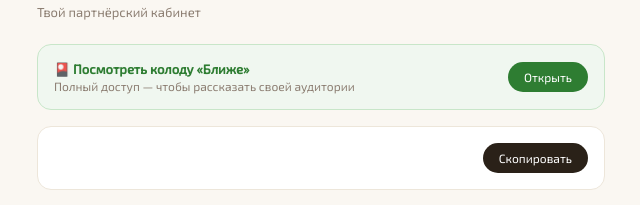
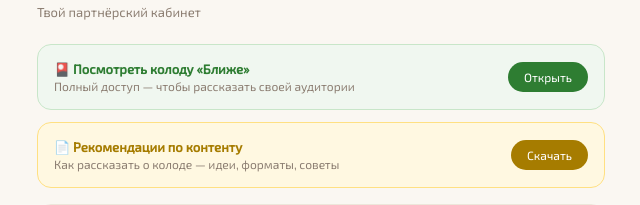
Before and after one commit to yacatya/----2, a Flask app: template app/templates/partner_dashboard.html in a window 1280 px wide. Shown: the part 115-320 px from the top of the page, without its empty margins (319-959 px from the left). Run offline with Flask 3, Linux system fonts and the light colour scheme; the template is opened without the code that fills it, so the values that code supplies are empty.

Commit message:
Добавить PDF «Рекомендации по контенту» в ЛК блогера
- Кнопка «Скачать» в дашборде партнёра ведёт на /static/verevery_partner_guide.pdf
- deploy.yml копирует PDF на сервер в app/static/
- Создана папка app/static/

https://claude.ai/code/session_01D8pqrigRmGWhEo9utkSJfg

```diff
--- a/app/templates/partner_dashboard.html
+++ b/app/templates/partner_dashboard.html
@@ -40,12 +40,20 @@
   <div class="p-welcome">Привет, {{ blogger.name }}! 👋</div>
   <div class="p-sub">Твой партнёрский кабинет</div>
 
-  <div style="background:#f0f7f0;border:1px solid #c8e6c9;border-radius:14px;padding:16px;margin-bottom:16px;display:flex;align-items:center;justify-content:space-between;gap:12px;">
+  <div style="background:#f0f7f0;border:1px solid #c8e6c9;border-radius:14px;padding:16px;margin-bottom:12px;display:flex;align-items:center;justify-content:space-between;gap:12px;">
     <div>
       <div style="font-size:13px;color:#2e7d32;font-weight:600;margin-bottom:2px;">🎴 Посмотреть колоду «Ближе»</div>
       <div style="font-size:12px;color:var(--muted);">Полный доступ — чтобы рассказать своей аудитории</div>
     </div>
     <a href="/partner/open-cards" style="padding:8px 16px;background:#2e7d32;color:white;border-radius:50px;font-size:12px;text-decoration:none;white-space:nowrap;flex-shrink:0;">Открыть</a>
+  </div>
+
+  <div style="background:#fff8e1;border:1px solid #ffe082;border-radius:14px;padding:16px;margin-bottom:16px;display:flex;align-items:center;justify-content:space-between;gap:12px;">
+    <div>
+      <div style="font-size:13px;color:#a67c00;font-weight:600;margin-bottom:2px;">📄 Рекомендации по контенту</div>
+      <div style="font-size:12px;color:var(--muted);">Как рассказать о колоде — идеи, форматы, советы</div>
+    </div>
+    <a href="/static/verevery_partner_guide.pdf" target="_blank" style="padding:8px 16px;background:#a67c00;color:white;border-radius:50px;font-size:12px;text-decoration:none;white-space:nowrap;flex-shrink:0;">Скачать</a>
   </div>
 
   <div class="utm-box">
```
Also changed, not shown: .github/workflows/deploy.yml, 1 other file.
